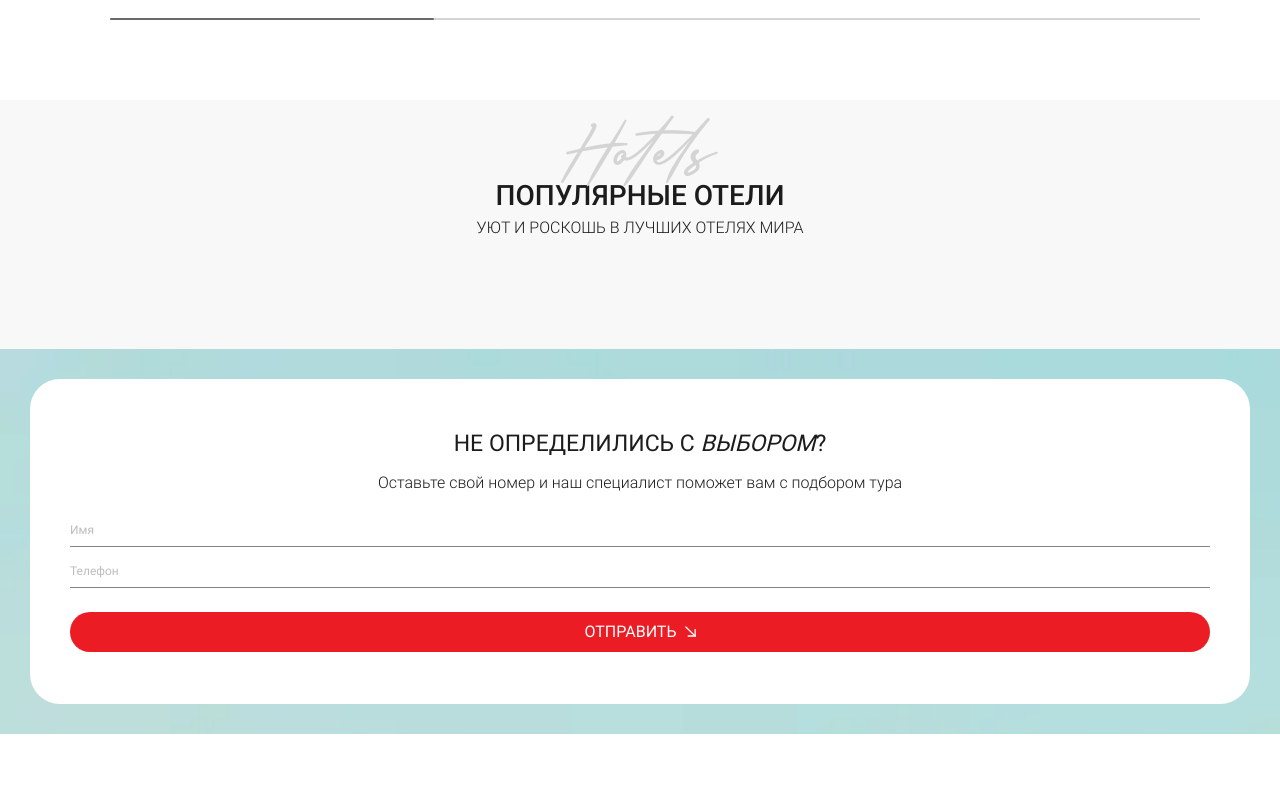
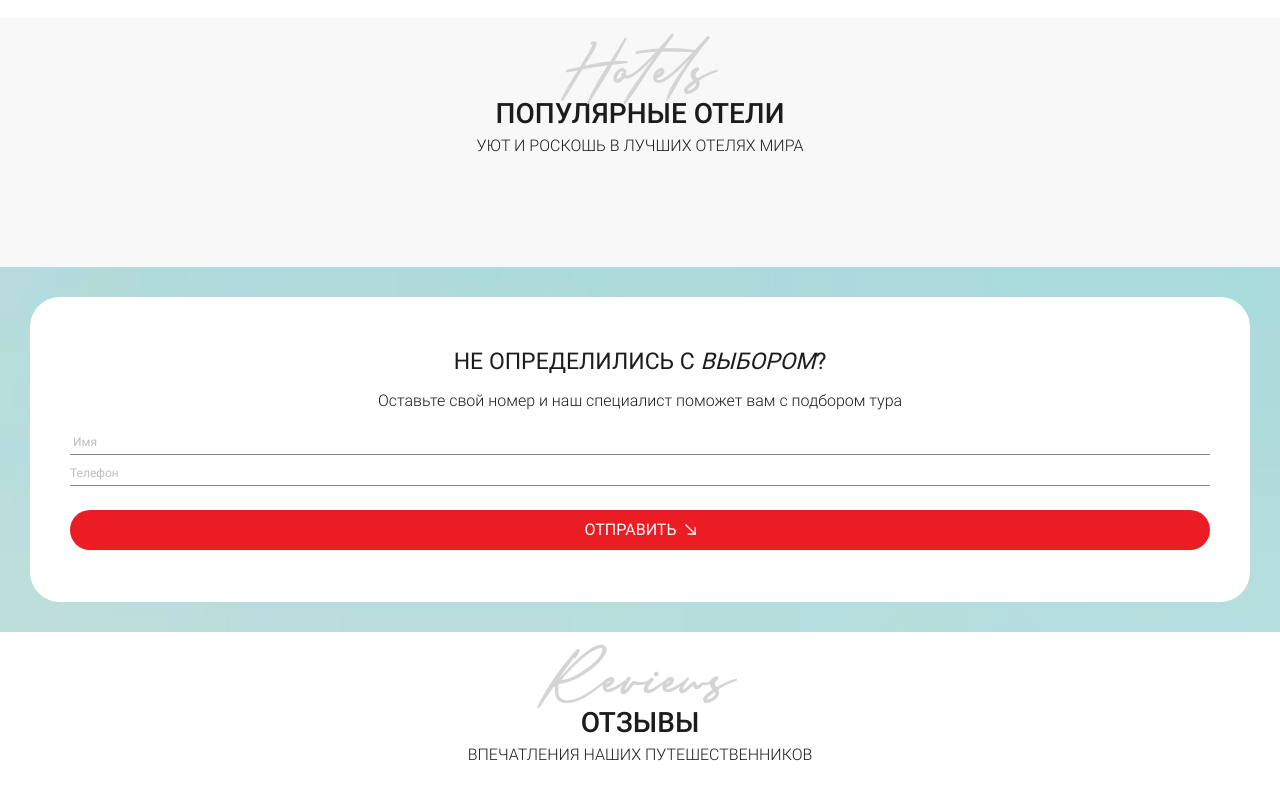
Before and after one commit to serg473/tourcompany-vue, a Vue app: page / in a window 1280 px wide. Shown: the part 1366-2166 px from the top of the page. Before the commit the page ends 2100 px from the top, so only its background shows below. Built offline with nearby package versions, Linux system fonts and the light colour scheme; a web font is replaced by a local one.

Commit message:
feat: create comments section

```diff
--- a/src/App.vue
+++ b/src/App.vue
@@ -1,10 +1,8 @@
 <script setup>
 import { RouterView } from 'vue-router'
-import Header from '@/components/Header.vue'
 </script>
 
 <template>
-  <Header />
   <main>
     <RouterView />
   </main>
--- a/src/components/FormFeedback.vue
+++ b/src/components/FormFeedback.vue
@@ -17,11 +17,11 @@ const handlerSubmit = () => {
             <div class="form">
                 <div class="field-form">
                     <label for="name"></label>
-                    <input placeholder="Имя" id="name" name="name" type="text" />
+                    <input class="placeholder-[#bdbdbd]" placeholder=" Имя" id="name" name="name" type="text" />
                 </div>
                 <div class="field-form">
                     <label for="phone"></label>
-                    <input placeholder="Телефон" name="phone" id="phone" type="tel" />
+                    <input class="placeholder-[#bdbdbd]" placeholder="Телефон" name="phone" id="phone" type="tel" />
                 </div>
             </div>
             <div class="mt-6">
@@ -38,7 +38,7 @@ const handlerSubmit = () => {
         @apply flex flex-col;
 
         input {
-            @apply border-b border-[#848484] pb-[5px] placeholder:leading-[14.06px] placeholder:text-xs placeholder:text-[#bdbdbd];
+            @apply border-b border-[#848484] pb-[5px] text-xs leading-[14.06px];
         }
     }
 }
--- a/src/views/HomeView.vue
+++ b/src/views/HomeView.vue
@@ -2,10 +2,10 @@
 import CardsSlider from '@/components/CardsSlider.vue';
 import TitlesSection from '@/components/TitlesSection.vue';
 import TourSearch from '@/components/TourSearch.vue';
+import ButtonMore from '@/components/ButtonMore.vue';
+import FormFeedback from '@/components/FormFeedback.vue';
 import { getImagePath } from '@/utils';
 import { useTourStore } from '@/stores/tours';
-import ButtonMore from '@/components/ButtonMore.vue';
-import FormFeedback from '@/components/FormFeedback.vue';
 const tourStore = useTourStore();
 </script>
 
@@ -107,6 +107,13 @@ const tourStore = useTourStore();
   <section class="p-[30px] bg-[url('../assets/img/valeria-andersson.webp')] bg-no-repeat bg-cover">
     <FormFeedback />
   </section>
+  <section class="p-[75px_0_80px_0] text-center">
+    <TitlesSection>
+      <template #named-section>Reviews</template>
+      <template #title>отзывы</template>
+      <template #subtitle>Впечатления наших путешественников</template>
+    </TitlesSection>
+  </section>
 </template>
 
 <style lang="postcss"></style>
```
